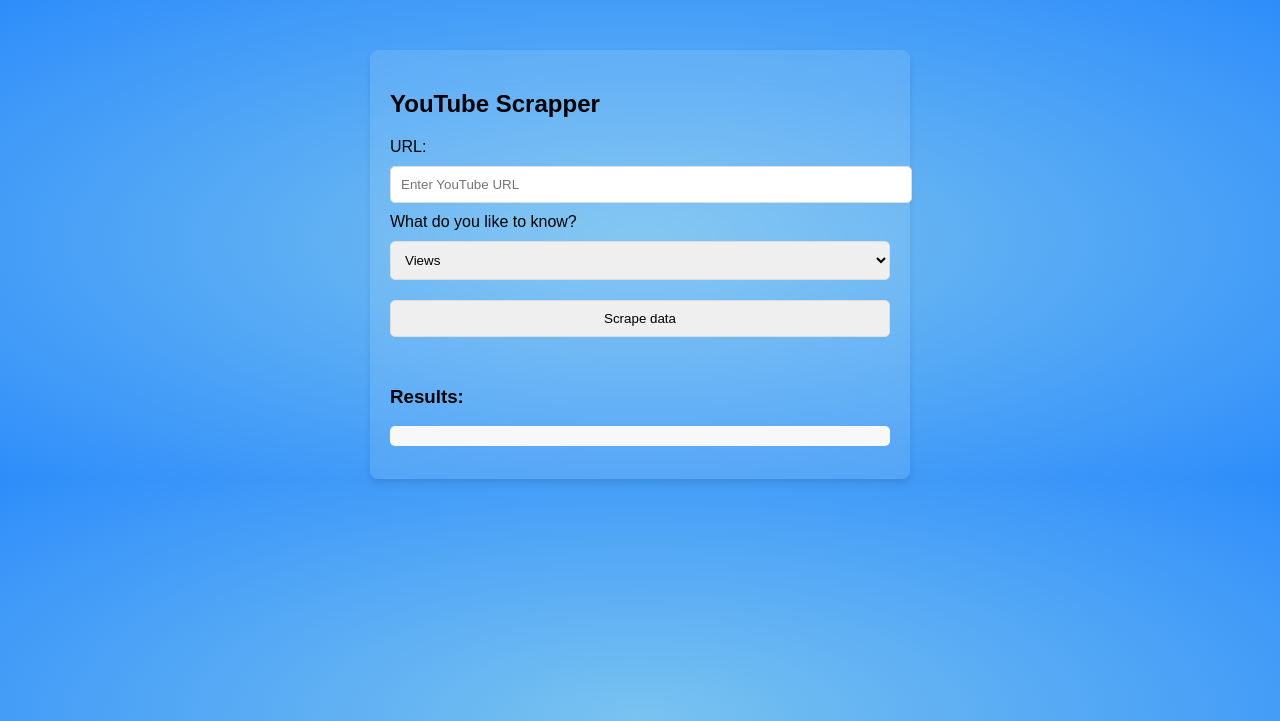
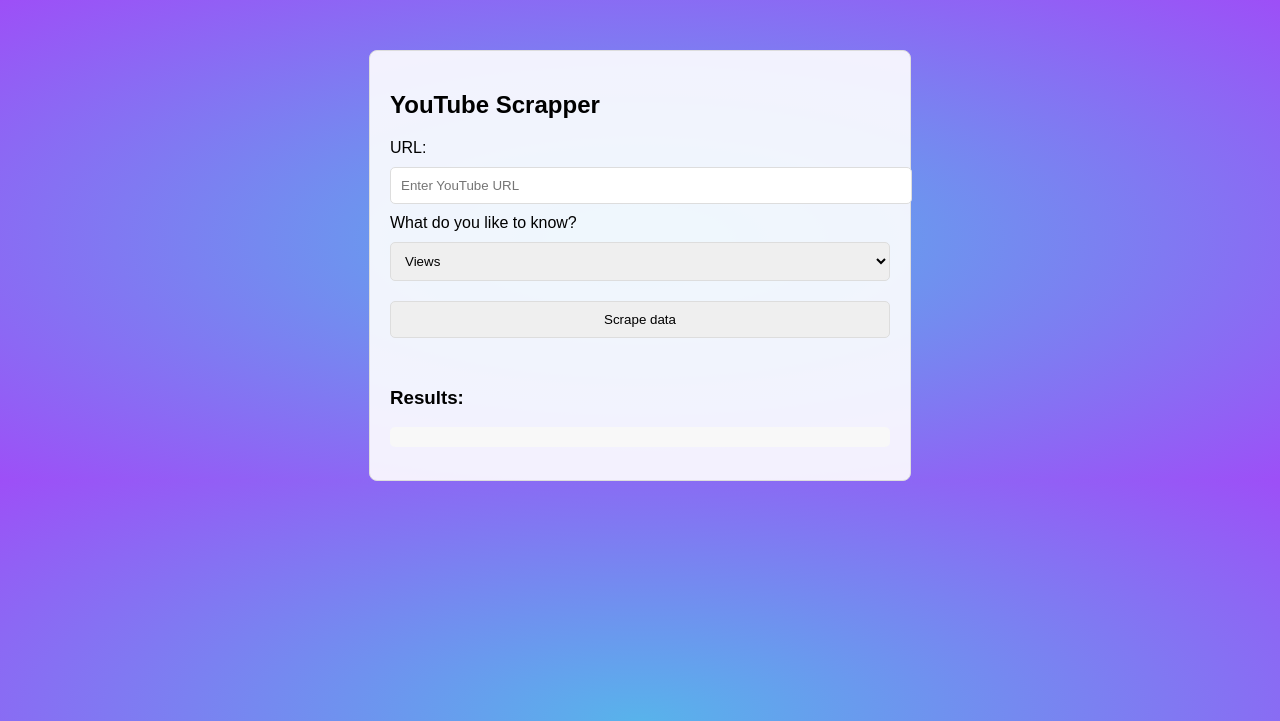
Before and after one commit to Radhikagarg20/Demo0, a Flask app: page / in a window 1280 px wide. Shown: the top 721 px of the page. Run offline with Flask 3, Linux system fonts and the light colour scheme.

Commit message:
Update styles.css

```diff
--- a/static/styles.css
+++ b/static/styles.css
@@ -2,9 +2,10 @@ body {
     font-family: Arial, sans-serif;
     margin: 0;
     height: 100%;
-    background: radial-gradient(rgb(121, 195, 240) 0%, rgb(46, 141, 250) 100%);
+    background: radial-gradient(rgb(88, 179, 235) 0%, rgb(157, 79, 247) 100%);
     overflow-y: auto;
 }
+
 
 @keyframes gradient {
     0% {
@@ -22,12 +23,11 @@ body {
     max-width: 500px;
     margin: 0 auto;
     padding: 20px;
+    border: 1px solid #ddd;
     border-radius: 8px;
     position: relative;
     z-index: 1;
-    background: rgba(255, 255, 255, 0.1);
-    backdrop-filter: blur(20px);
-    box-shadow: 0 4px 6px rgba(0, 0, 0, 0.1);
+    background-color: rgba(255, 255, 255, 0.9);
     margin-top: 50px;
 }
 
```
